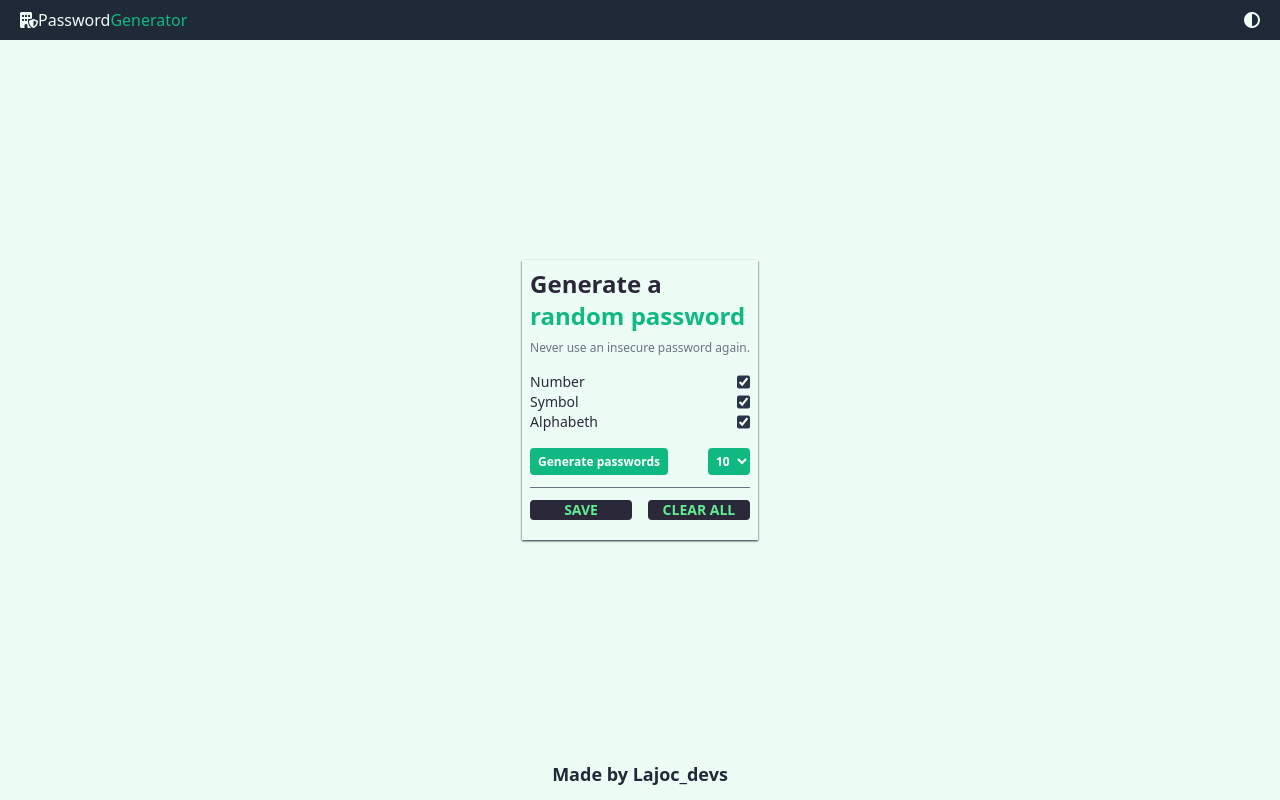
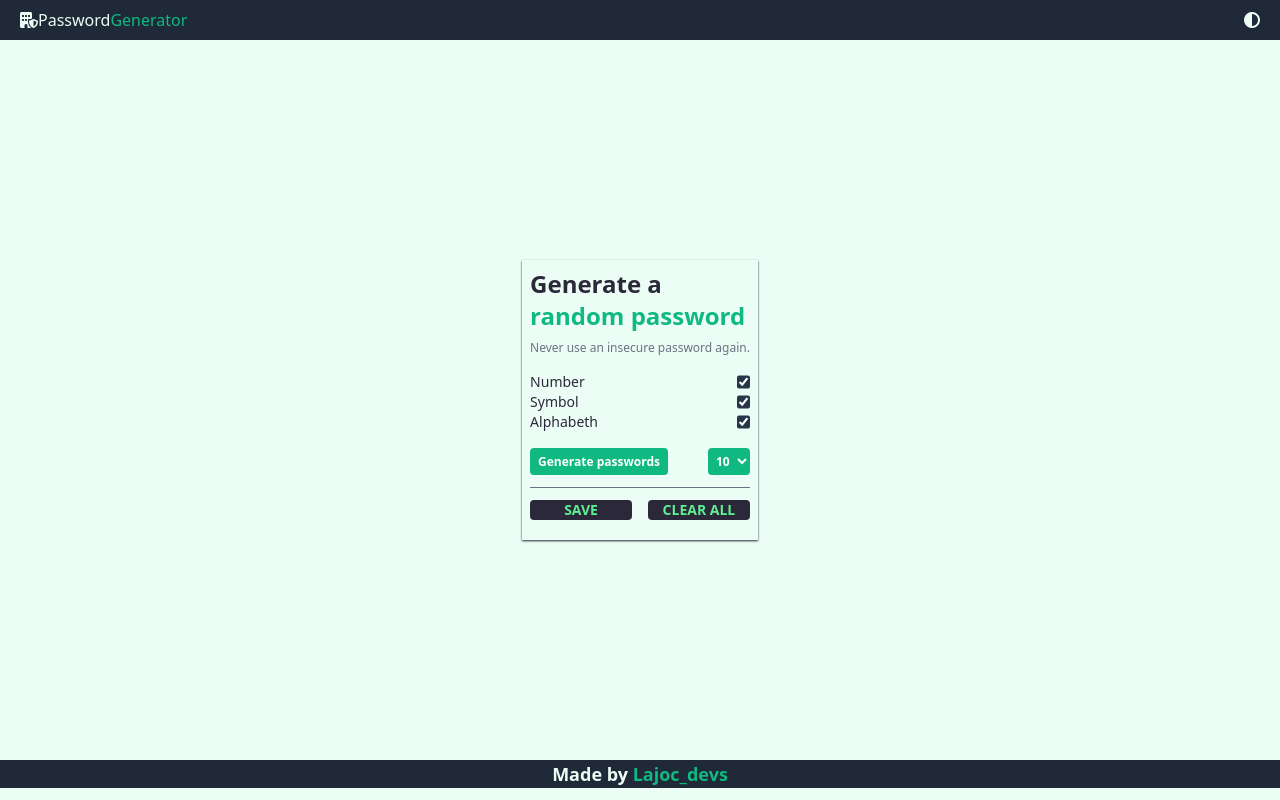
Before and after one commit to f-lajoc/passwordGenerator, a website: page index.html in a window 1280 px wide. Drawn offline with Linux system fonts and the light colour scheme.

Commit message:
update footer style and link

```diff
--- a/index.html
+++ b/index.html
@@ -8,7 +8,7 @@
   <script src="https://kit.fontawesome.com/434622864a.js" crossorigin="anonymous"></script>
 </head>
 
-<body class="bg-color1 text-color2 box-border dark:bg-color7 dark:text-color1">
+<body class="bg-color1  h-screen text-color2 box-border dark:bg-color7 dark:text-color1">
   <!-- header -->
   <header class="flex justify-between py-2 px-5 bg-color7 text-color1 dark:bg-color1 dark:text-color2">
 <h1 class="font-medium" alt="logo for the password generator site"><i class="fa-solid fa-building-shield text-color1 dark:text-color2"></i>Password<span class="text-color3">Generator</span></h1>
@@ -60,7 +60,7 @@
 
 </div>
 
-<footer class="text-center text-color7 dark:text-color1 font-semibold text-lg">Made by Lajoc_devs</footer>
+<footer class="text-center bg-color7 text-color1 dark:bg-color1 dark:text-color2  font-semibold text-lg">Made by <a class="text-color3" href="https://github.com/f-lajoc" class="text-color1"> Lajoc_devs</a></footer>
 
 <script src="js/script.js"></script>
 </body>
--- a/js/script.js
+++ b/js/script.js
@@ -123,7 +123,7 @@ pwGenerateBtn.addEventListener("click", function () {
 		}
 		else {
 		    pwDisplayEl.innerText = "ERROR";
-		    pwDisplayEl.style.color = "red";
+
 		}
 
   }
--- a/js/tempCodeRunnerFile.js
+++ /dev/null
@@ -1 +0,0 @@
-let num = console.log(characters.splice(52, 10));
```
Also changed, not shown: dist/main.css.
